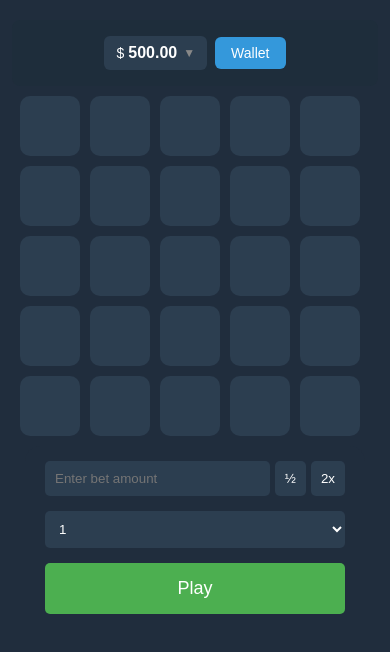
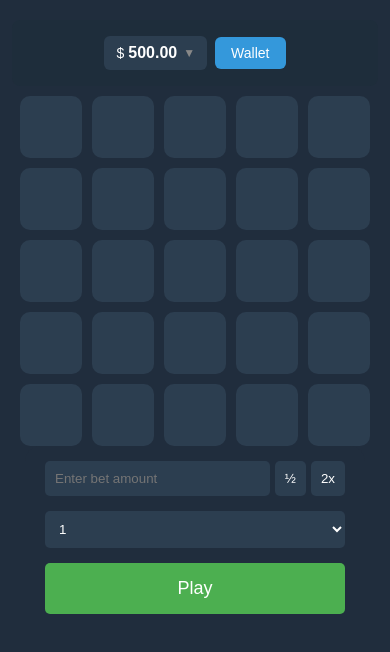
Before and after one commit to Fwiy27/mines, a React (Vite) app: page / in a window 390 px wide. Shown: the top 652 px of the page. Built offline with nearby package versions, Linux system fonts and the light colour scheme.

Commit message:
fixed grid sizing bug on mobile

```diff
--- a/src/Grid.css
+++ b/src/Grid.css
@@ -67,6 +67,7 @@
 
 @media only screen and (max-width: 600px) {
   .grid {
-    width: 340px;
+    /* width: 340px; */
+    width: 100%;
   }
 }
```
